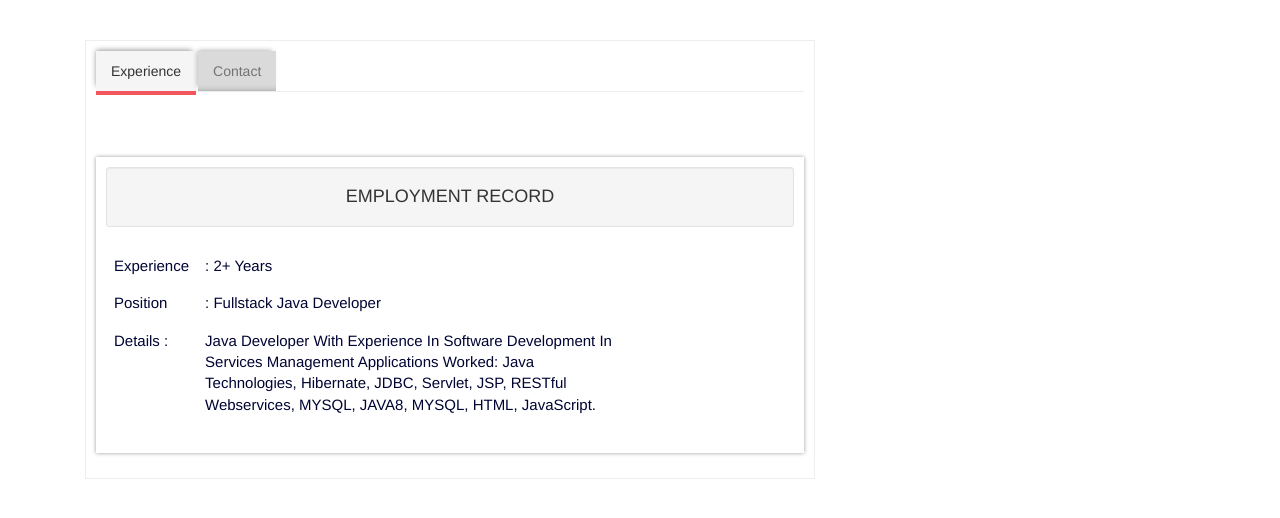
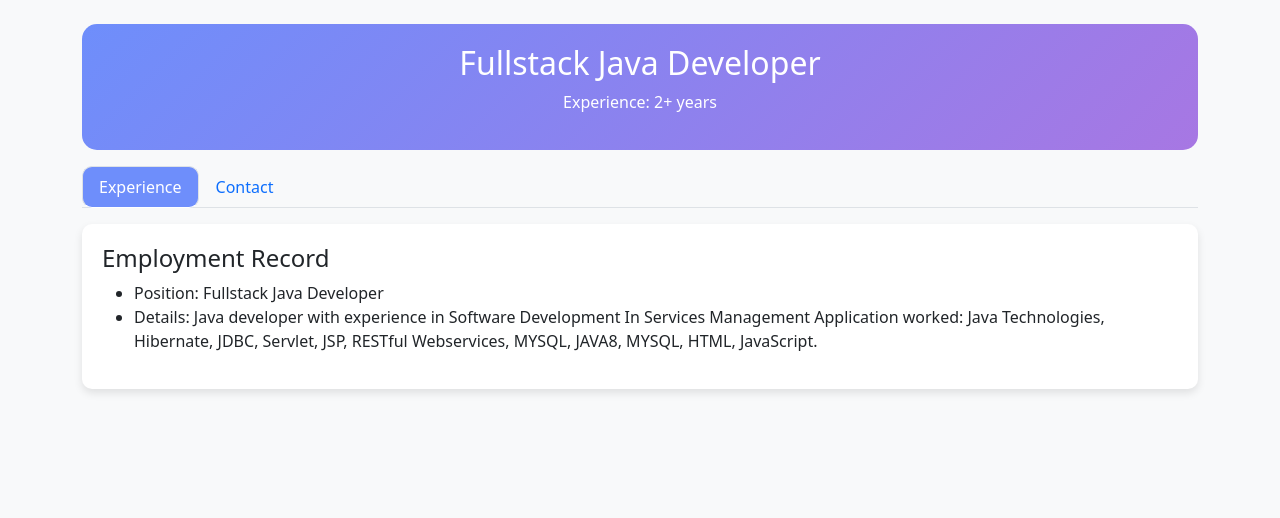
Before and after one commit to mahamadayazmomin/Resume, a plain HTML site: page index.html in a window 1280 px wide. Drawn offline with nearby package versions, Linux system fonts and the light colour scheme.

Commit message:
Update 1index.html

```diff
--- a/index.html
+++ b/index.html
@@ -1,74 +1,70 @@
-<link href="//maxcdn.bootstrapcdn.com/bootstrap/3.3.0/css/bootstrap.min.css" rel="stylesheet" id="bootstrap-css">
-<script src="//maxcdn.bootstrapcdn.com/bootstrap/3.3.0/js/bootstrap.min.js"></script>
-<script src="//code.jquery.com/jquery-1.11.1.min.js"></script>
-<!------ Include the above in your HEAD tag ---------->
-<html>
-    <body>
-<link rel="stylesheet" href="https://opensource.keycdn.com/fontawesome/4.6.3/font-awesome.min.css"
-integrity="sha384-Wrgq82RsEean5tP3NK3zWAemiNEXofJsTwTyHmNb/iL3dP/sZJ4+7sOld1uqYJtE" crossorigin="anonymous">
+<!DOCTYPE html>
+<html lang="en">
+<head>
+    <meta charset="UTF-8">
+    <meta name="viewport" content="width=device-width, initial-scale=1">
+    <title>Responsive Profile</title>
+    <link rel="stylesheet" href="https://cdn.jsdelivr.net/npm/bootstrap@5.3.0/dist/css/bootstrap.min.css">
+    <script src="https://cdn.jsdelivr.net/npm/bootstrap@5.3.0/dist/js/bootstrap.bundle.min.js"></script>
+    <link rel="stylesheet" href="https://cdnjs.cloudflare.com/ajax/libs/font-awesome/6.4.2/css/all.min.css">
+    <style>
+        body {
+            background-color: #f8f9fa;
+        }
+        .profile-card {
+            background: linear-gradient(135deg, #6e8efb, #a777e3);
+            color: white;
+            border-radius: 15px;
+            padding: 20px;
+            text-align: center;
+        }
+        .nav-tabs .nav-link.active {
+            background-color: #6e8efb;
+            color: white;
+            border-radius: 10px;
+        }
+        .tab-content {
+            padding: 20px;
+            background: white;
+            border-radius: 10px;
+            box-shadow: 0 4px 8px rgba(0, 0, 0, 0.1);
+        }
+        @media (max-width: 768px) {
+            .container {
+                padding: 10px;
+            }
+        }
+    </style>
+</head>
+<body>
+    <div class="container mt-4">
+        <div class="profile-card">
+            <h2>Fullstack Java Developer</h2>
+            <p>Experience: 2+ years</p>
+        </div>
 
-<link rel="stylesheet" href="index.css">
+        <ul class="nav nav-tabs mt-3" id="profileTabs" role="tablist">
+            <li class="nav-item" role="presentation">
+                <button class="nav-link active" id="experience-tab" data-bs-toggle="tab" data-bs-target="#experience" type="button">Experience</button>
+            </li>
+            <li class="nav-item" role="presentation">
+                <button class="nav-link" id="contact-tab" data-bs-toggle="tab" data-bs-target="#contact" type="button">Contact</button>
+            </li>
+        </ul>
 
-<br/>
-<br/>
-
-<div class="container">
-    <div class="col-sm-8">
-        <div data-spy="scroll" class="tabbable-panel">
-            <div class="tabbable-line">
-                <ul class="nav nav-tabs ">
-                    <li class="active">
-                        <a href="#tab_default_3" data-toggle="tab">Experience</a>
-                    </li>
-                    <li>
-                        <a href="#tab_default_4" data-toggle="tab">Contact</a>
-                    </li>
+        <div class="tab-content mt-3">
+            <div class="tab-pane fade show active" id="experience">
+                <h4>Employment Record</h4>
+                <ul>
+                    <li>Position: Fullstack Java Developer</li>
+                    <li>Details: Java developer with experience in Software Development In Services Management Application worked: Java Technologies, Hibernate, JDBC, Servlet, JSP, RESTful Webservices, MYSQL, JAVA8, MYSQL, HTML, JavaScript. </li>
                 </ul>
-                <div class="tab-content">
-                    <div class="tab-pane active" id="tab_default_3">
-                        <div class="well well-sm">
-                            <h4>EMPLOYMENT RECORD</h4>
-                        </div>
-                        <table class=" table bio-table">
-                            <tbody>
-                                <tr>
-                                    <td>Experience</td>
-                                    <td>: 2+ years </td>
-                                </tr>
-                                <tr>
-                                    <td>Position</td>
-                                    <td>: Fullstack Java Developer </td>
-                                </tr>
-                                <tr>
-                                    <td>Details : </td>
-                                    <td>Java developer with experience in Software Development In Services Management Applications worked: Java Technologies, Hibernate, JDBC, Servlet, JSP, RESTful Webservices, MYSQL, JAVA8, MYSQL, HTML, JavaScript. </td>
-                                </tr>
-                            </tbody>
-                        </table>
-                    </div>
-
-                    <div class="tab-pane" id="tab_default_4">
-                        <div class="well well-sm">
-                            <h4>OFFICIAL AND PERSONAL CONTACTS</h4>
-                        </div>
-                        <table class="table bio-table4">
-                            <tbody>
-                              <tr>
-                                <td>Official Email Address:</td>
-                                <td>mahamadayaz@gmail.com</td>
-                              </tr>
-                            </tbody>
-                        </table>
-                    </div>
-                </div>
+            </div>
+            <div class="tab-pane fade" id="contact">
+                <h4>Contact</h4>
+                <p>Email: <a href="mailto:mahamadayaz@gmail.com">mahamadayaz@gmail.com</a></p>
             </div>
         </div>
     </div>
-</div>
-
- <!--===== MAIN JS =====-->
- <script src="index.js"></script>
- <script src="//maxcdn.bootstrapcdn.com/bootstrap/3.3.0/js/bootstrap.min.js"></script>
-<script src="//code.jquery.com/jquery-1.11.1.min.js"></script>
 </body>
 </html>
```
